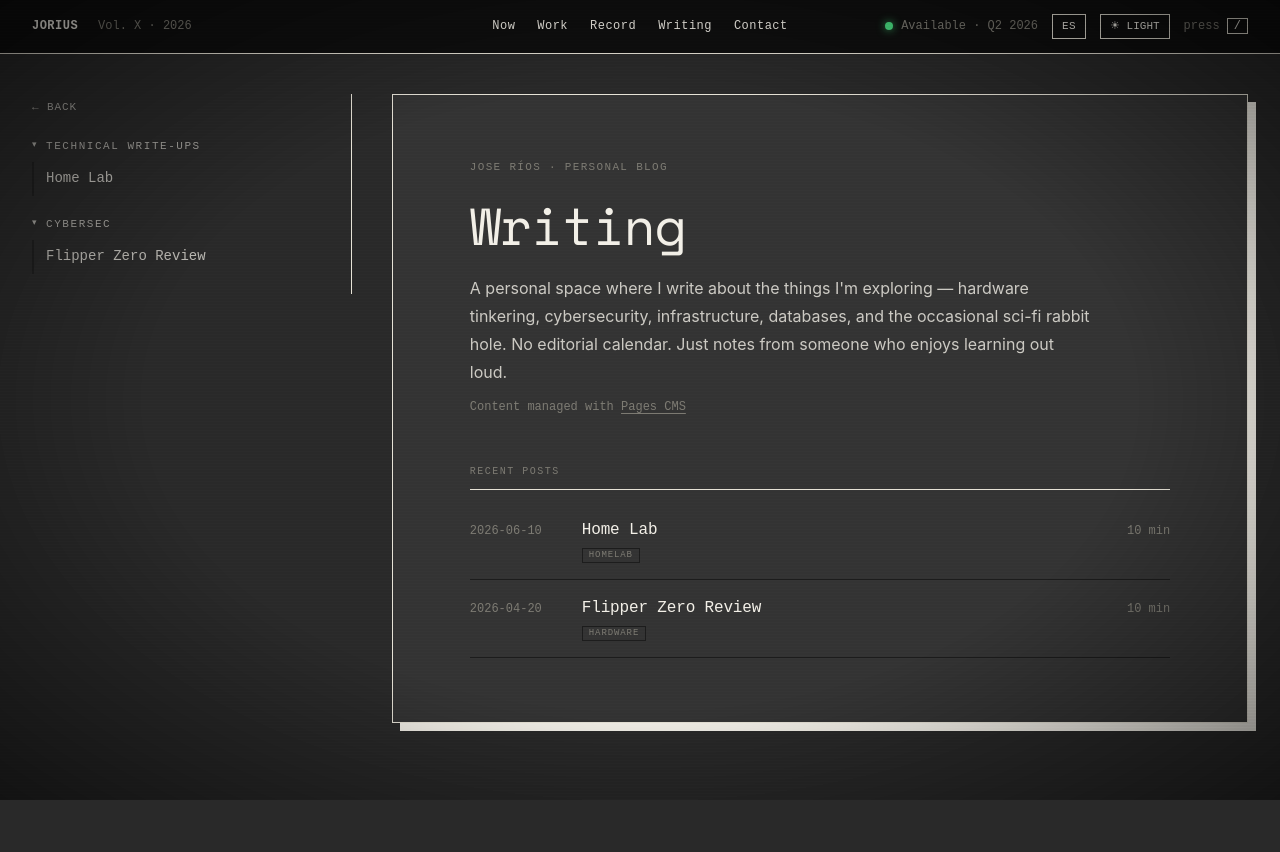
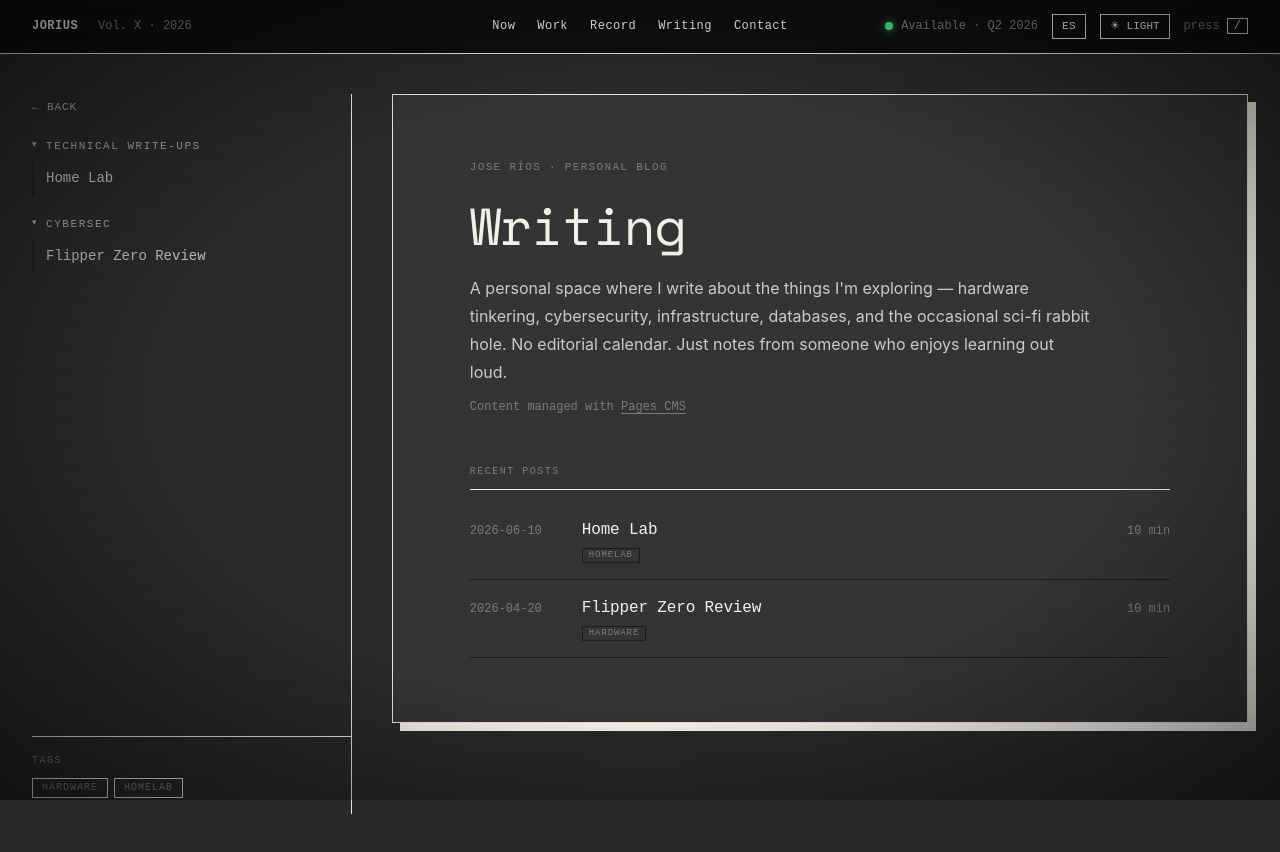
Before and after one commit to jorius/jorius.github.io, a React (Vite) app: page /writing in a window 1280 px wide. Shown: the top 852 px of the page. Before the commit the page ends 803 px from the top, so only its background shows below. Built offline with nearby package versions, Linux system fonts and the light colour scheme.

Commit message:
Add tags footer and Show More modal to Writing sidebar

```diff
--- a/src/pages/Writing.tsx
+++ b/src/pages/Writing.tsx
@@ -52,6 +52,9 @@ const Writing = (): React.ReactElement => {
   // Reader width: session-only preference, desktop only (mobile is already full width).
   const [fullWidth, setFullWidth] = useState(false);
 
+  const [showAllTags, setShowAllTags] = useState(false);
+  const [activeTag, setActiveTag] = useState<string | null>(null);
+
   // Lightbox for post images; null = closed.
   const [lightbox, setLightbox] = useState<{ src: string; alt: string } | null>(null);
 
@@ -67,6 +70,19 @@ const Writing = (): React.ReactElement => {
       document.body.style.overflow = '';
     };
   }, [lightbox]);
+
+  useEffect(() => {
+    if (!showAllTags) return undefined;
+    const onKey = (e: KeyboardEvent): void => {
+      if (e.key === 'Escape') setShowAllTags(false);
+    };
+    window.addEventListener('keydown', onKey);
+    document.body.style.overflow = 'hidden';
+    return () => {
+      window.removeEventListener('keydown', onKey);
+      document.body.style.overflow = '';
+    };
+  }, [showAllTags]);
 
   const treeWidth = isMobile ? '100%' : 'clamp(220px, 26vw, 320px)';
 
@@ -91,9 +107,13 @@ const Writing = (): React.ReactElement => {
             position: isMobile ? 'static' : 'sticky',
             top: isMobile ? undefined : 80,
             borderRight: isMobile ? 'none' : `1px solid ${t.rule}`,
-            paddingRight: isMobile ? 0 : 20,
+            display: 'flex',
+            flexDirection: 'column',
+            height: isMobile ? 'auto' : 'calc(100vh - 80px)',
           }}
         >
+          {/* scrollable tree area */}
+          <div style={{ flex: 1, overflowY: isMobile ? 'visible' : 'auto', paddingRight: isMobile ? 0 : 20 }}>
             <Link
               to="/"
               style={{ fontSize: 11, color: t.ink, opacity: 0.6, textDecoration: 'none', letterSpacing: '0.08em', textTransform: 'uppercase' }}
@@ -173,6 +193,81 @@ const Writing = (): React.ReactElement => {
                 );
               })}
             </div>
+          </div>
+
+          {/* tags footer — always visible */}
+          {tags.length > 0 ? (
+            <div
+              style={{
+                borderTop: `1px solid ${t.rule}`,
+                paddingTop: 16,
+                paddingBottom: isMobile ? 0 : 16,
+                paddingRight: isMobile ? 0 : 20,
+                flexShrink: 0,
+              }}
+            >
+              <div
+                style={{
+                  fontSize: 10,
+                  color: t.dim,
+                  letterSpacing: '0.15em',
+                  textTransform: 'uppercase',
+                  marginBottom: 10,
+                }}
+              >
+                {tr('directionB.read.tagsLabel')}
+              </div>
+              <div style={{ display: 'flex', flexWrap: 'wrap', gap: 6 }}>
+                {tags.slice(0, 5).map((tg) => (
+                  <button
+                    key={tg.id}
+                    type="button"
+                    onClick={() => setActiveTag((prev) => (prev === tg.id ? null : tg.id))}
+                    style={{
+                      fontFamily: 'inherit',
+                      fontSize: 10,
+                      letterSpacing: '0.1em',
+                      textTransform: 'uppercase',
+                      color: activeTag === tg.id ? t.ink : t.dim,
+                      border: `1px solid ${activeTag === tg.id ? t.ink : t.rule}`,
+                      background: activeTag === tg.id ? `${t.ink}18` : 'transparent',
+                      padding: '4px 9px',
+                      cursor: 'pointer',
+                      lineHeight: 1,
+                      transition: 'color 150ms, border-color 150ms, background 150ms',
+                    }}
+                    onMouseEnter={(e) => { if (activeTag !== tg.id) { e.currentTarget.style.color = t.ink; e.currentTarget.style.borderColor = t.ink; } }}
+                    onMouseLeave={(e) => { if (activeTag !== tg.id) { e.currentTarget.style.color = t.dim; e.currentTarget.style.borderColor = t.rule; } }}
+                  >
+                    {pickLocale(tg.label, lang)}
+                  </button>
+                ))}
+                {tags.length > 5 ? (
+                  <button
+                    type="button"
+                    onClick={() => setShowAllTags(true)}
+                    style={{
+                      fontFamily: 'inherit',
+                      fontSize: 10,
+                      letterSpacing: '0.1em',
+                      textTransform: 'uppercase',
+                      color: t.rgbB,
+                      border: `1px solid ${t.rgbB}55`,
+                      background: 'transparent',
+                      padding: '4px 9px',
+                      cursor: 'pointer',
+                      lineHeight: 1,
+                      transition: 'border-color 150ms',
+                    }}
+                    onMouseEnter={(e) => { e.currentTarget.style.borderColor = t.rgbB; }}
+                    onMouseLeave={(e) => { e.currentTarget.style.borderColor = `${t.rgbB}55`; }}
+                  >
+                    {tr('directionB.read.tagsShowMore')}
+                  </button>
+                ) : null}
+              </div>
+            </div>
+          ) : null}
         </nav>
 
         {/* RIGHT — paper reader */}
@@ -432,6 +527,98 @@ const Writing = (): React.ReactElement => {
         </div>
       ) : null}
 
+      {showAllTags ? (
+        <div
+          role="dialog"
+          aria-modal="true"
+          onClick={() => setShowAllTags(false)}
+          style={{
+            position: 'fixed',
+            inset: 0,
+            zIndex: 300,
+            background: 'rgba(10, 10, 10, 0.8)',
+            display: 'flex',
+            alignItems: 'center',
+            justifyContent: 'center',
+            padding: isMobile ? 16 : 40,
+          }}
+        >
+          <div
+            onClick={(e) => e.stopPropagation()}
+            style={{
+              background: t.sub,
+              border: `1px solid ${t.rule}`,
+              boxShadow: `8px 8px 0 ${t.ink}`,
+              padding: '28px 32px',
+              maxWidth: 480,
+              width: '90%',
+              position: 'relative',
+            }}
+          >
+            <button
+              type="button"
+              onClick={() => setShowAllTags(false)}
+              aria-label={tr('directionB.read.lightboxClose')}
+              style={{
+                position: 'absolute',
+                top: 14,
+                right: 16,
+                background: 'transparent',
+                border: 'none',
+                color: t.dim,
+                fontSize: 16,
+                padding: '4px 6px',
+                cursor: 'pointer',
+                lineHeight: 1,
+                fontFamily: 'inherit',
+                transition: 'color 150ms',
+              }}
+              onMouseEnter={(e) => { e.currentTarget.style.color = t.ink; }}
+              onMouseLeave={(e) => { e.currentTarget.style.color = t.dim; }}
+            >
+              ✕
+            </button>
+            <div
+              style={{
+                fontSize: 10,
+                color: t.dim,
+                letterSpacing: '0.15em',
+                textTransform: 'uppercase',
+                marginBottom: 16,
+              }}
+            >
+              {tr('directionB.read.tagsAllTags')}
+            </div>
+            <div style={{ display: 'flex', flexWrap: 'wrap', gap: 8 }}>
+              {tags.map((tg) => (
+                <button
+                  key={tg.id}
+                  type="button"
+                  onClick={() => { setActiveTag(tg.id); setShowAllTags(false); }}
+                  style={{
+                    fontFamily: 'inherit',
+                    fontSize: 10,
+                    letterSpacing: '0.1em',
+                    textTransform: 'uppercase',
+                    color: t.dim,
+                    border: `1px solid ${t.rule}`,
+                    background: 'transparent',
+                    padding: '4px 9px',
+                    cursor: 'pointer',
+                    lineHeight: 1,
+                    transition: 'color 150ms, border-color 150ms',
+                  }}
+                  onMouseEnter={(e) => { e.currentTarget.style.color = t.ink; e.currentTarget.style.borderColor = t.ink; }}
+                  onMouseLeave={(e) => { e.currentTarget.style.color = t.dim; e.currentTarget.style.borderColor = t.rule; }}
+                >
+                  {pickLocale(tg.label, lang)}
+                </button>
+              ))}
+            </div>
+          </div>
+        </div>
+      ) : null}
+
       <CommandPalette sections={PALETTE_SECTIONS} />
     </div>
   );
```
Lines whose indentation alone changed are shown as unchanged.
